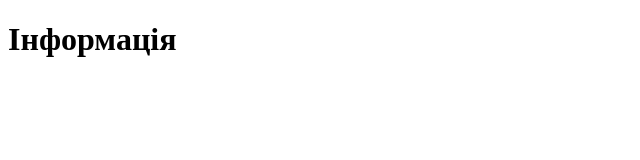
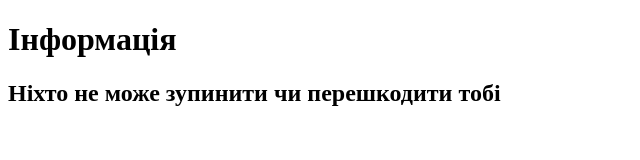
Before and after one commit to Ihor-Svitlyshyn/github-project-1, a plain HTML site: page index.html in a window 1280 px wide. Shown: the whole page, without its empty margins (0-640 px from the left). Drawn offline with Linux system fonts and the light colour scheme.

Commit message:
Update index.html

```diff
--- a/index.html
+++ b/index.html
@@ -8,5 +8,6 @@
 </head>
 <body>
  <h1>Інформація</h1>
+ <h2>Ніхто не може зупинити чи перешкодити тобі</h2>
 </body>
 </html>
```
